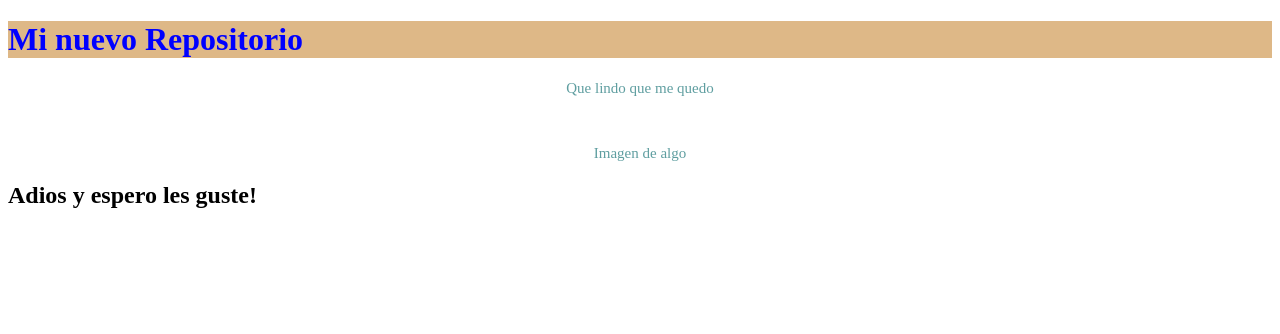
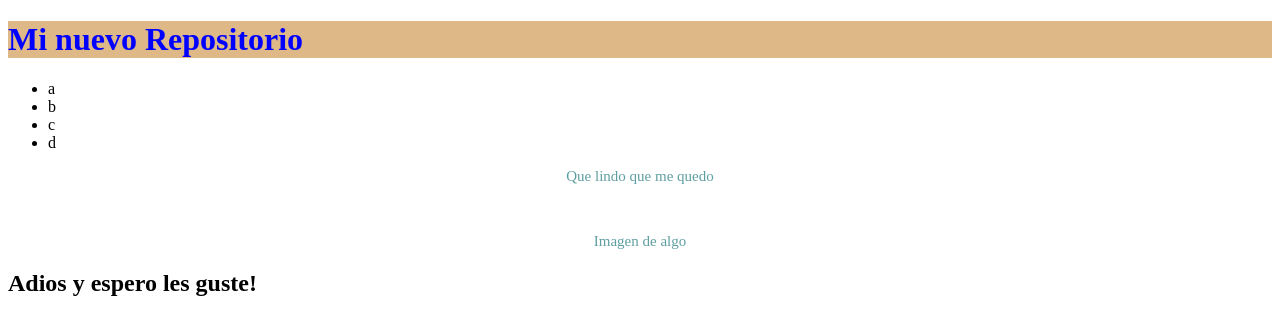
Before and after one commit to LucasVelasquez/RocoCateringRepo, a plain HTML site: page index.html in a window 1280 px wide. Drawn offline with Linux system fonts and the light colour scheme.

Commit message:
terceraVersionPrueba

```diff
--- a/index.html
+++ b/index.html
@@ -10,6 +10,14 @@
 <body>
     <header>
         <h1>Mi nuevo Repositorio</h1>
+        <nav>
+            <ul>
+                <li>a</li>
+                <li>b</li>
+                <li>c</li>
+                <li>d</li>
+            </ul>
+        </nav>
     </header>
     <main>
         <p>Que lindo que me quedo</p>
```
